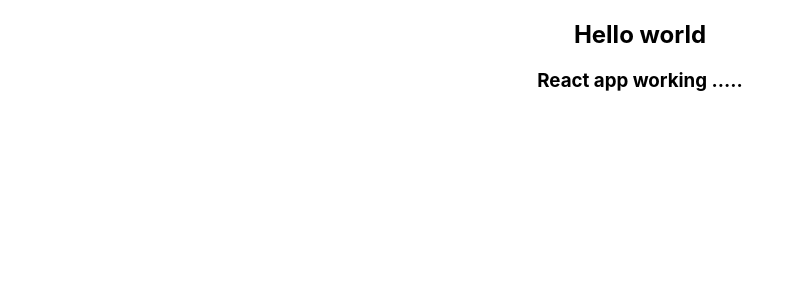
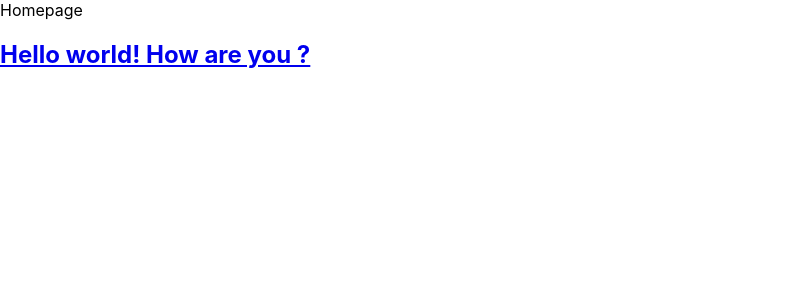
Before and after one commit to tirumalarowthu/chatnow, a React (Create React App) app: page / in a window 1280 px wide. Shown: the top 300 px of the page, without its empty margins (0-804 px from the left). Built offline with nearby package versions, Linux system fonts and the light colour scheme.

Commit message:
Hello world

```diff
--- a/package.json
+++ b/package.json
@@ -9,6 +9,7 @@
     "@testing-library/user-event": "^13.5.0",
     "react": "^18.3.1",
     "react-dom": "^18.3.1",
+    "react-router-dom": "^6.23.0",
     "react-scripts": "5.0.1",
     "web-vitals": "^2.1.4"
   },
--- a/src/App.js
+++ b/src/App.js
@@ -1,13 +1,25 @@
-import logo from './logo.svg';
+import { BrowserRouter, Route, Routes } from 'react-router-dom';
 import './App.css';
+import Check from './Check';
+import Homepage from './Homepage';
+import OneMore from './OneMore';
 
 function App() {
   return (
-    <div className="App">
-      <h2>Hello world </h2>
+    <>
+    <BrowserRouter>
+      <Routes>
+        <Route element ={<Homepage/>} path = "/" />
+        <Route path = "/check" element ={<Check/>}></Route>
+        <Route path='/onemore' element={<OneMore/>}></Route>
+      </Routes>
 
-      <h3>React app working .....</h3>
-    </div>
+
+    </BrowserRouter>
+
+
+    </>
+
   );
 }
 
--- /dev/null
+++ b/src/Check.js
@@ -0,0 +1,13 @@
+import React from 'react'
+import { Link } from 'react-router-dom'
+
+const Check = () => {
+  return (
+    <div>Check Hello world
+
+        <Link to ="/onemore"><h3>Hello One more</h3> </Link>
+    </div>
+  )
+}
+
+export default Check
--- /dev/null
+++ b/src/Homepage.js
@@ -0,0 +1,14 @@
+import React from 'react'
+import { Link } from 'react-router-dom'
+
+const Homepage = () => {
+  return (
+    <div>Homepage
+        <Link to ="/check">
+            <h2>Hello world! How are you ? </h2>
+        </Link>
+    </div>
+  )
+}
+
+export default Homepage
--- /dev/null
+++ b/src/OneMore.js
@@ -0,0 +1,13 @@
+import React from 'react'
+import { Link } from 'react-router-dom'
+
+const OneMore = () => {
+  return (
+    <div>OneMore<h3>How are you....</h3>
+        <b><Link to= '/check'>Check page</Link></b>
+    </div>
+
+  )
+}
+
+export default OneMore
--- a/src/index.js
+++ b/src/index.js
@@ -7,6 +7,7 @@
 const root = ReactDOM.createRoot(document.getElementById('root'));
 root.render(
   <React.StrictMode>
+
     <App />
   </React.StrictMode>
 );
```
Also changed, not shown: 1 other file (tests, documents, lock files or other folders).
